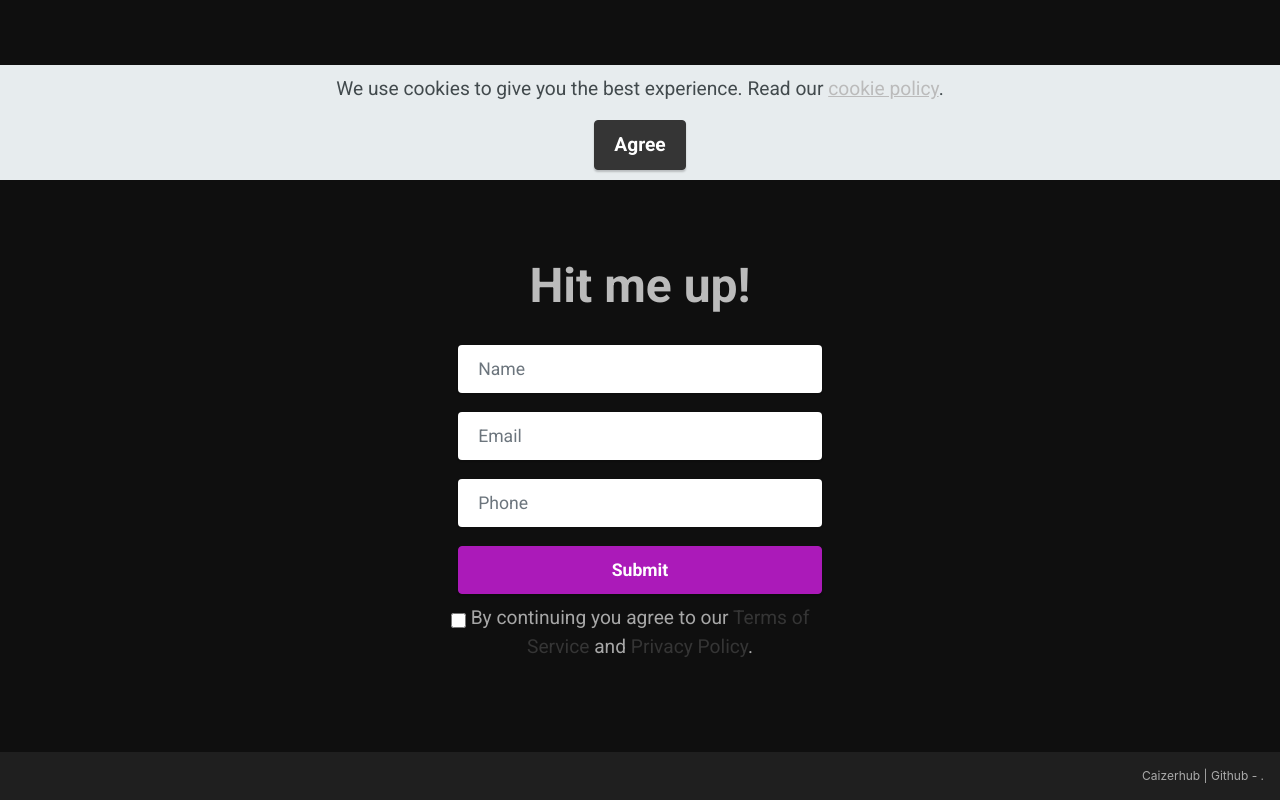
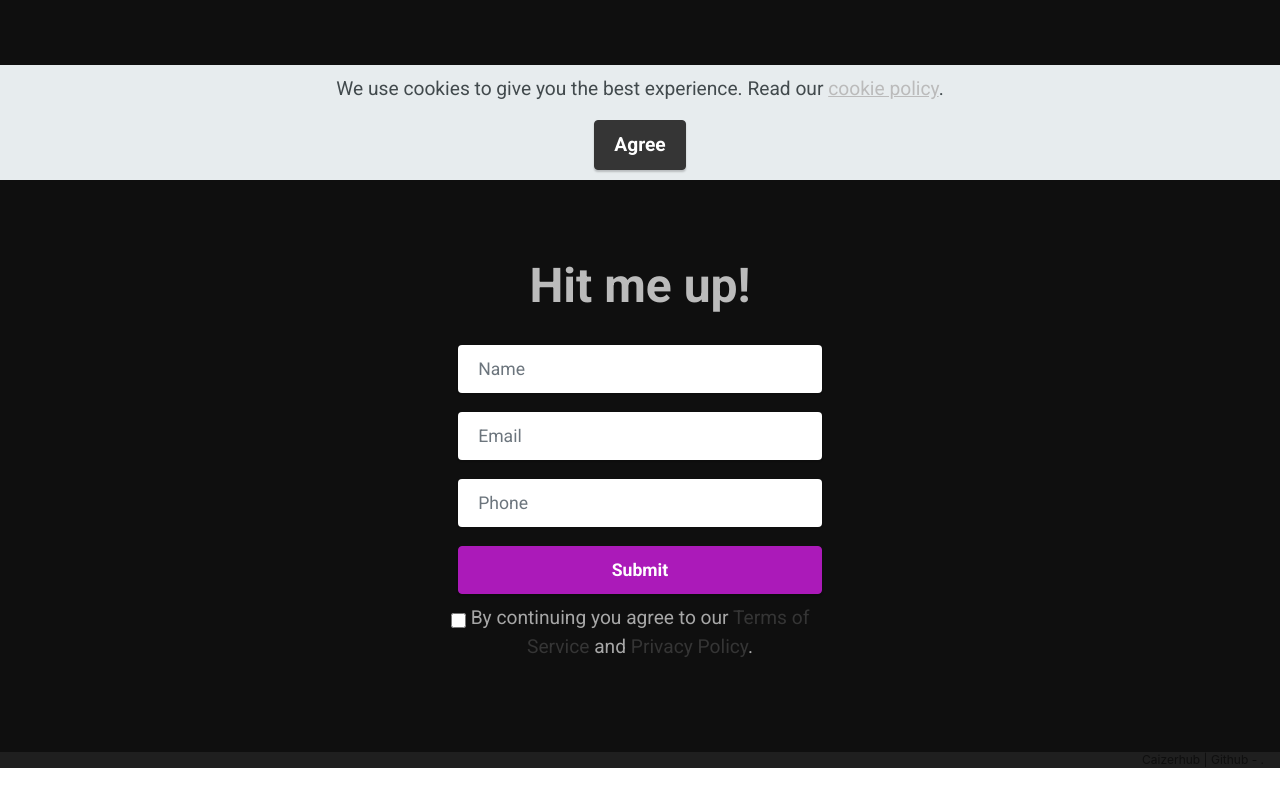
Before and after one commit to caizerhub/caizerhub.github.io, a plain HTML site: page index.html in a window 1280 px wide. Shown: the part 620-1420 px from the top of the page. After the commit the page ends 1388 px from the top, so only its background shows below. Drawn offline with Linux system fonts and the light colour scheme; files whose address does not match are found by name.

Commit message:
Update index.html

```diff
--- a/index.html
+++ b/index.html
@@ -107,9 +107,9 @@
         </div>
     </div>
 </section>
-  <section style="background-color: #1f1f1f; font-family: -apple-system, BlinkMacSystemFont, 'Segoe UI', 'Roboto', 'Helvetica Neue', Arial, sans-serif; color:#aaa; font-size:12px; padding: 0; align-items: center; display: flex;">
-  <a href="https://mobirise.site/k" style="flex: 1 1; height: 3rem; padding-left: 1rem;"></a>
-  <p style="flex: 0 0 auto; margin:0; padding-right:1rem;">Caizerhub | Github - <a href="https://mobirise.site/l" style="color:#aaa;">.</a>
+  <section style="background-color: #1f1f1f; font-family: -apple-system, BlinkMacSystemFont, 'Segoe UI', 'Roboto', 'Helvetica Neue', Arial, sans-serif; color:#0f0f0f; font-size:12px; padding: 0; align-items: center; display: flex;">
+  <a href="https://mobirise.site/k" style="flex: 1 1; height: 1rem; padding-left: 1rem;"></a>
+  <p style="flex: 0 0 auto; margin:0; padding-right:1rem;">Caizerhub | Github - <a href="https://mobirise.site/l" style="color:#0f0f0f;">.</a>
   </p>
   </section>
   <script src="assets/web/assets/jquery/jquery.min.js"></script>
```
